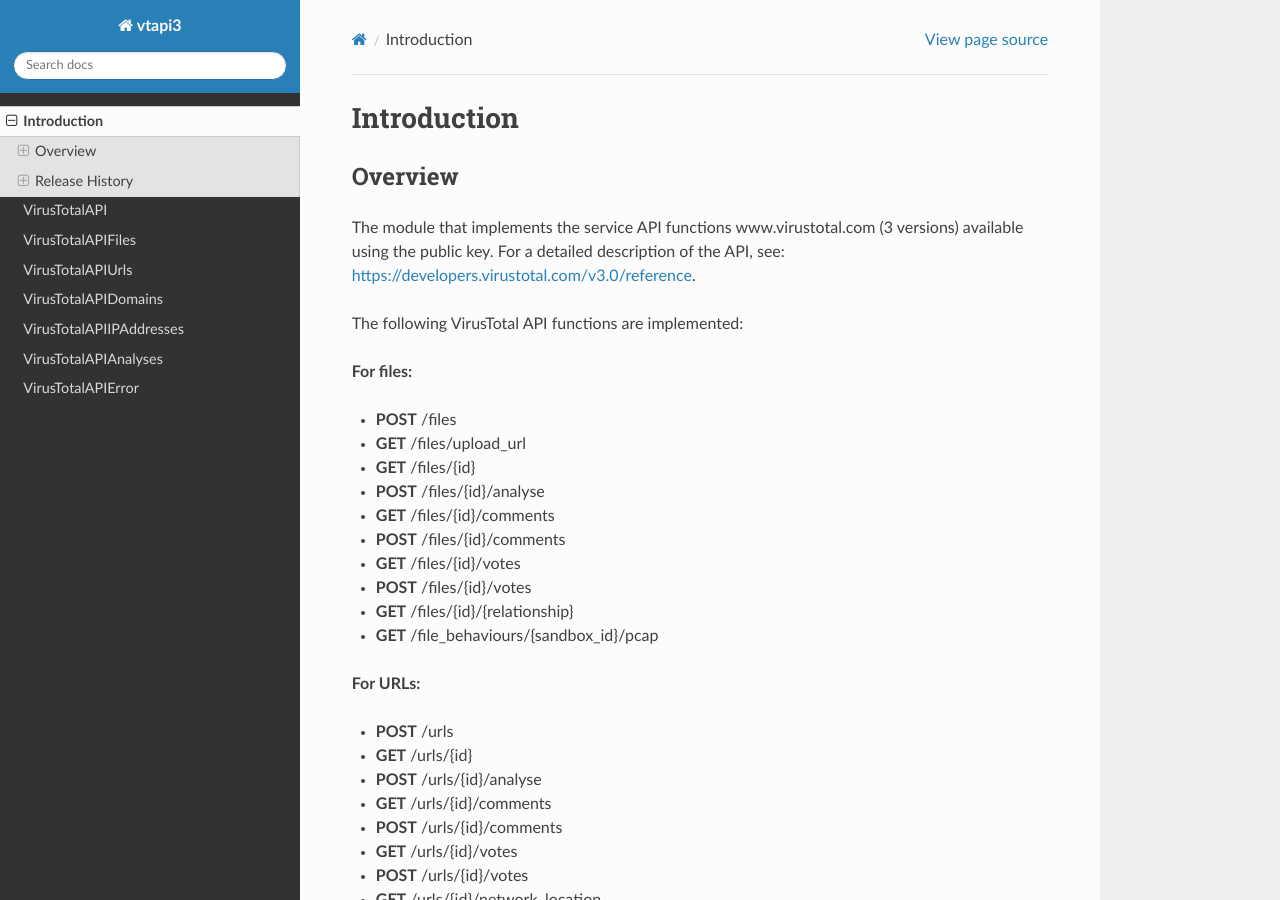
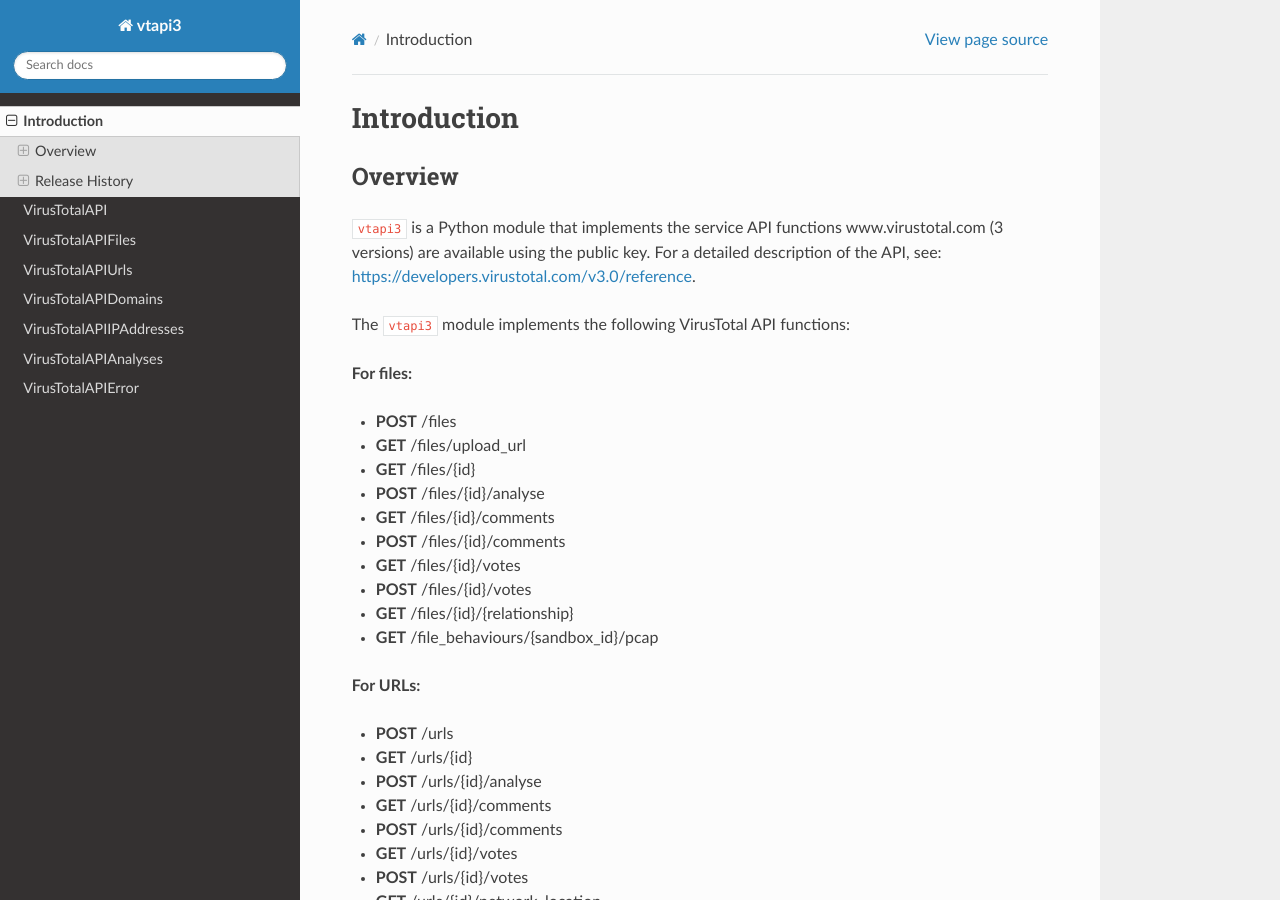
Before and after one commit to drobotun/virustotalapi3, a Sphinx documentation site: the page built from docs/source/intro.rst, in a window 1280 px wide and 900 px high. Built offline with Sphinx 7.4.7 and the Read the Docs theme 2.0.0, drawn with Linux system fonts in a browser that asks for light colours.

Commit message:
Update intro.rst

```diff
--- a/docs/source/intro.rst
+++ b/docs/source/intro.rst
@@ -4,10 +4,9 @@
 Overview
 --------
 
-The module that implements the service API functions www.virustotal.com (3 versions) available using the public key.
-For a detailed description of the API, see: https://developers.virustotal.com/v3.0/reference.
+``vtapi3`` is a Python module that implements the service API functions www.virustotal.com (3 versions) are available using the public key. For a detailed description of the API, see: https://developers.virustotal.com/v3.0/reference.
 
-The following VirusTotal API functions are implemented:
+The ``vtapi3`` module implements the following VirusTotal API functions:
 
 **For files:**
 
```
